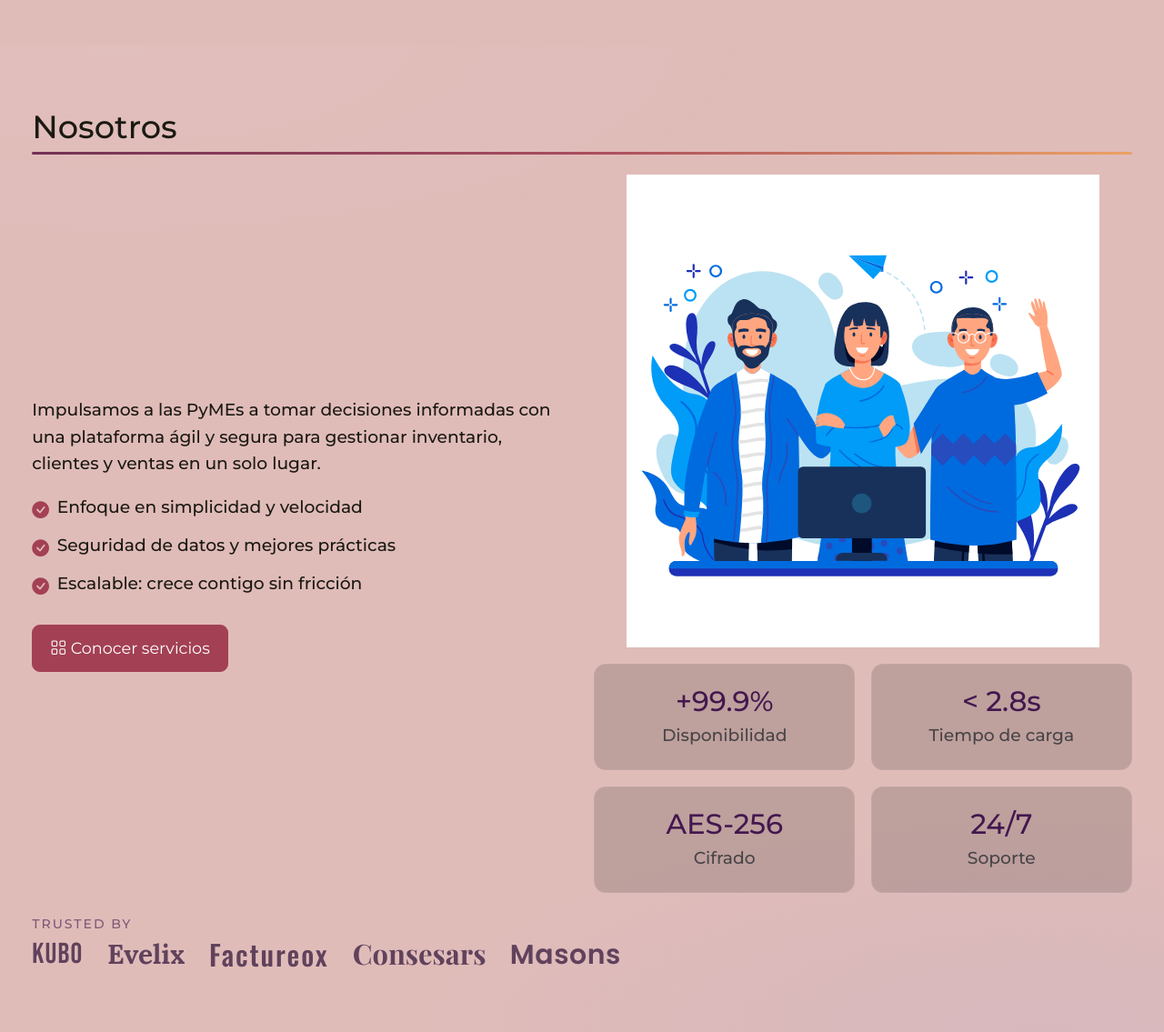
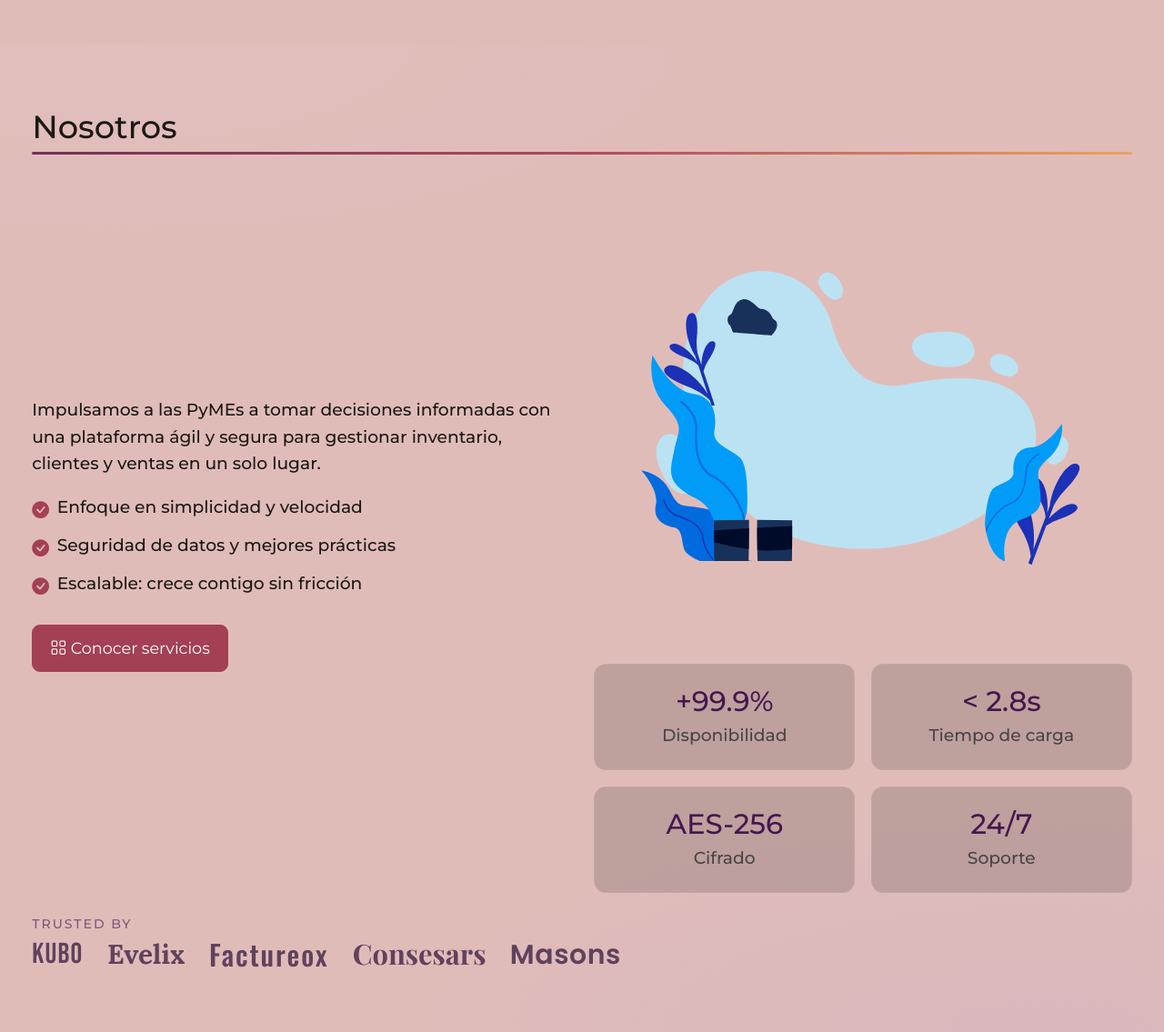
Before and after one commit to andresforero1033/factureox, a Flask app: page / in a window 1280 px wide. Shown: the part 804-1939 px from the top of the page at 91% size. Run offline with Flask 3, Linux system fonts and the light colour scheme.

Commit message:
UI: usar nosotros_transparent.svg sin fondo en sección Nosotros (evita fondo blanco)

```diff
--- a/factureo_backend/templates/index.html
+++ b/factureo_backend/templates/index.html
@@ -44,7 +44,7 @@
             </a>
         </div>
         <div class="col-md-6">
-            <img src="{{ url_for('static', filename='img/nosotros.svg') }}" alt="Ilustración de Factureo" class="img-fluid nosotros-illus mb-3" loading="lazy" data-reveal="fade-up">
+            <img src="{{ url_for('static', filename='img/nosotros_transparent.svg') }}" alt="Ilustración de Factureo" class="img-fluid nosotros-illus mb-3" loading="lazy" data-reveal="fade-up">
             <div class="row g-3">
                 <div class="col-6">
                     <div class="card text-center hover-card stat-card">
```
Also changed, not shown: factureo_backend/static/img/nosotros_transparent.svg (added).
